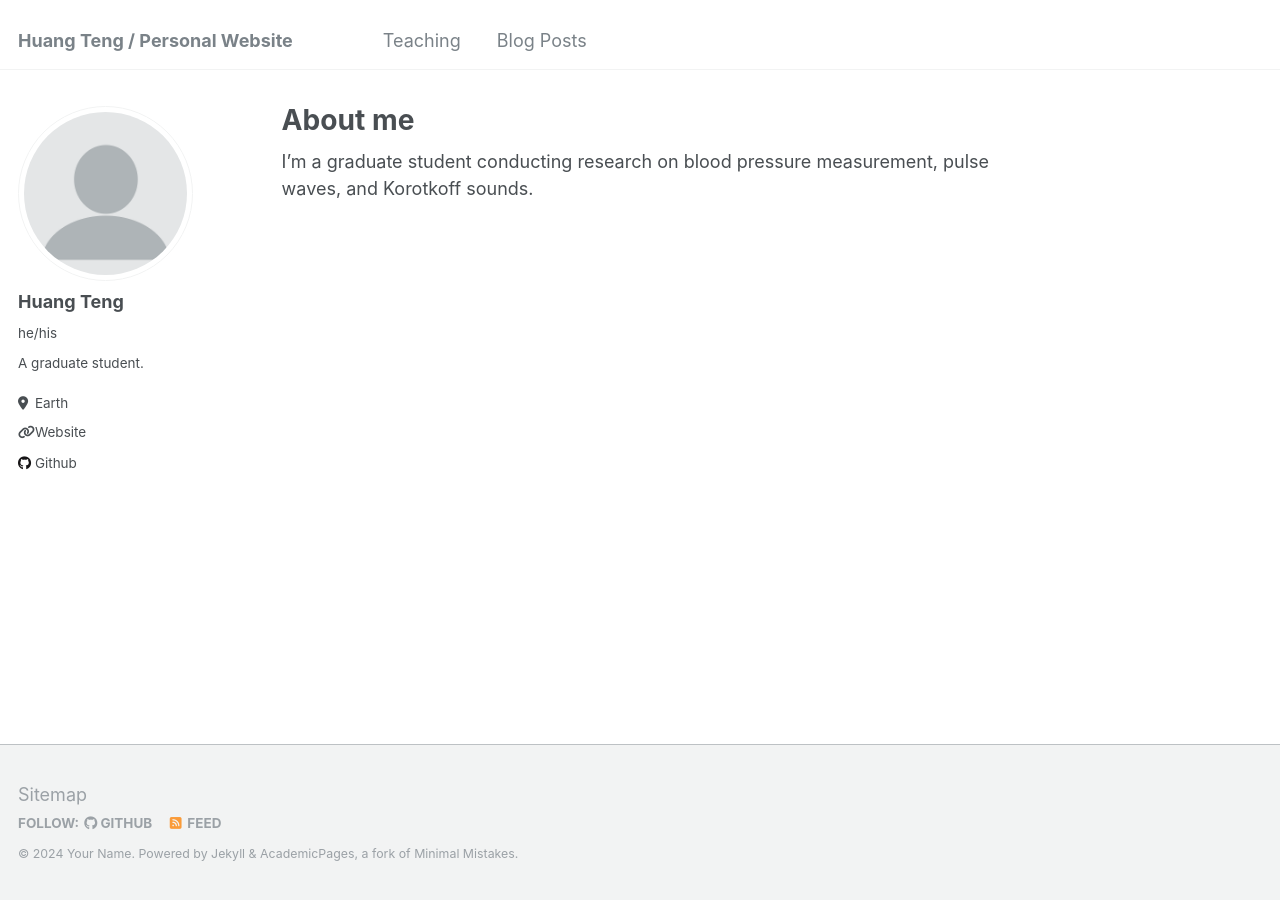
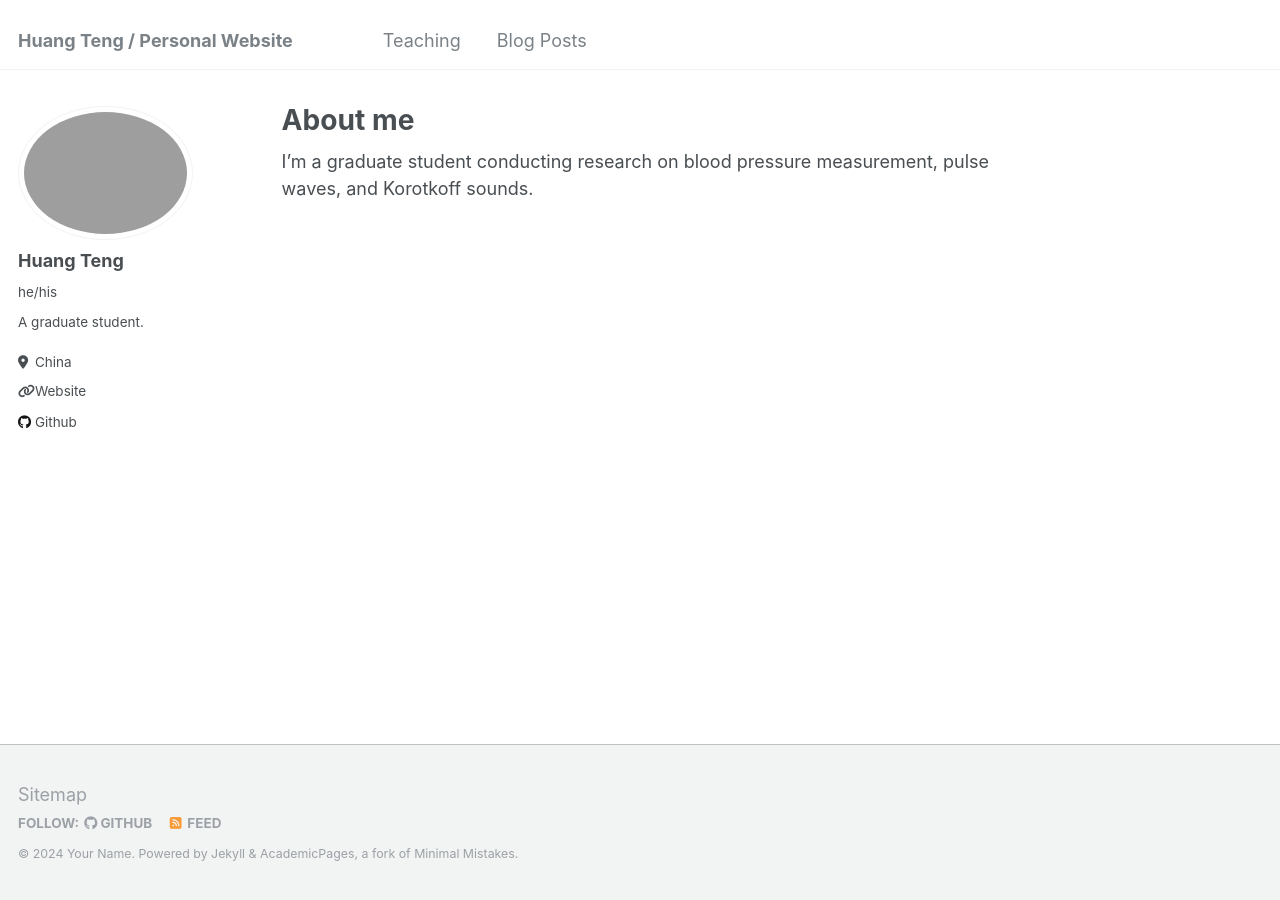
Before and after one commit to HuangTengFOTD/HuangTengFOTD.github.io, a Jekyll site: the page built from _pages/about.md, in a window 1280 px wide. Built offline with Jekyll 4.4.1, drawn with Linux system fonts in a browser that asks for light colours.

Commit message:
Update _config.yml
Change the photo on the main page.

```diff
--- a/_config.yml
+++ b/_config.yml
@@ -21,11 +21,11 @@ repository               : "HuangTengFOTD/HuangTengFOTD.github.io"
 #               Additional customization can be done by editing /_includes/author-profile.html
 author:
   # Biographic information
-  avatar           : "profile.png"
+  avatar           : "trees_fog_moon_1109440_3840x2160.png"
   name             : "Huang Teng"
   pronouns         : "he/his" # example: "he/his"
   bio              : "A graduate student."
-  location         : "Earth"
+  location         : "China"
   employer         : #"Red Brick University"
   uri              : "https://huangtengfotd.github.io" # URL
   email            : #"none@example.org"
```
